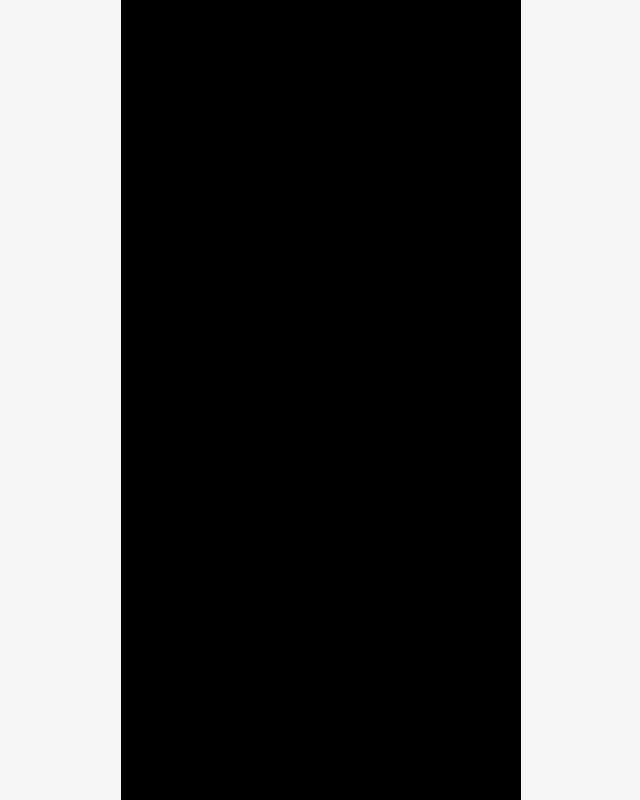
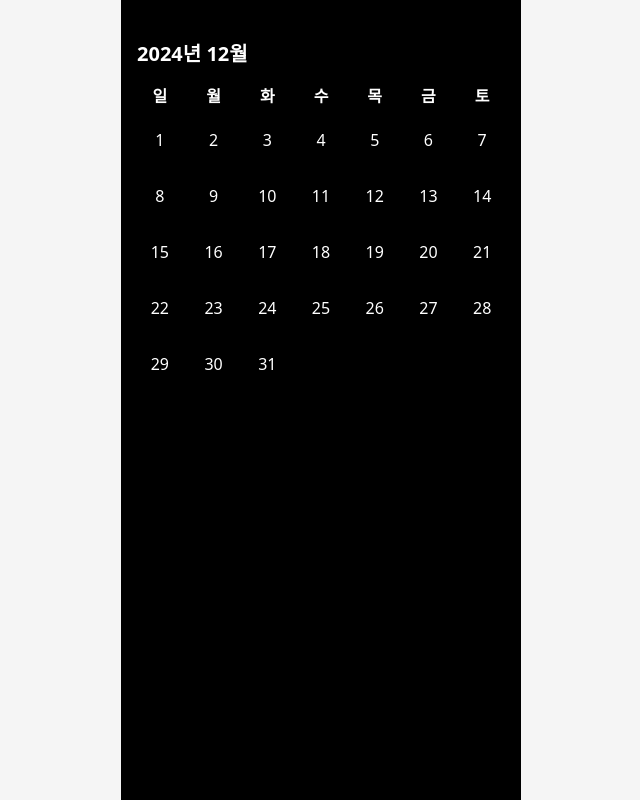
Before and after one commit to sonar-diary/Front-end, a React (Vite) app in the folder sonar-front/: page /Home in a window 1280 px wide. Before the commit this address had no page. Shown: the whole page, without its empty margins (319-959 px from the left). Built offline with nearby package versions, Linux system fonts and the light colour scheme.

Commit message:
home page calendar

```diff
--- a/sonar-front/package.json
+++ b/sonar-front/package.json
@@ -14,7 +14,7 @@
     "react": "^18.3.1",
     "react-dom": "^18.3.1",
     "react-router-dom": "^7.0.2"
-  },
+},
   "devDependencies": {
     "@eslint/js": "^9.15.0",
     "@types/react": "^18.3.12",
--- a/sonar-front/src/App.jsx
+++ b/sonar-front/src/App.jsx
@@ -2,6 +2,7 @@
 import { useState } from "react";
 import Splash from "./components/Splash";
 import Login from "./pages/Login";
+import Home from "./pages/Home";
 
 function App() {
   const [showSplash, setShowSplash] = useState(true);
@@ -14,6 +15,7 @@
         <Router>
           <Routes>
             <Route path="/" element={<Login />} />
+            <Route path="/Home" element={<Home />} />
           </Routes>
         </Router>
       )}
--- /dev/null
+++ b/sonar-front/src/components/Calendar.jsx
@@ -0,0 +1,77 @@
+import { useState } from "react";
+
+const DAYS = ["일", "월", "화", "수", "목", "금", "토"];
+
+function Calendar() {
+  const [currentDate, setCurrentDate] = useState(new Date());
+  const year = currentDate.getFullYear();
+  const month = currentDate.getMonth();
+
+  // 달력에 표시될 날짜들
+  const createCalendarDays = () => {
+    // 해당 월의 첫째 날 (객체)
+    const firstDay = new Date(year, month, 1);
+    // 그 첫째 날의 요일 (0: 일요일 ~ 6: 토요일)
+    const firstDayOfWeek = firstDay.getDay();
+    // 해당 월의 마지막 날짜
+    const lastDate = new Date(year, month + 1, 0).getDate();
+    // 이전 월의 마지막 날짜 구하기
+    const prevLastDate = new Date(year, month, 0).getDate();
+
+    const days = [];
+
+    // 1. 첫째 날 이전의 칸을 전 월의 날짜로 채우기
+    for (let i = 0; i < firstDayOfWeek; i++) {
+      days.push(prevLastDate - firstDayOfWeek + i + 1);
+    }
+    // 2. 1일부터 마지막 날까지 날짜 추가
+    for (let i = 1; i <= lastDate; i++) {
+      days.push(i);
+    }
+
+    return days;
+  };
+
+  return (
+    <>
+      <div className="w-full max-w-2xl mx-auto p-4 bg-black text-white">
+        {/* 년/월 */}
+        <section>
+          <div className="flex justify-between items-center mb-4">
+            <h2 className="text-xl font-bold">
+              {year}년 {month + 1}월
+            </h2>
+          </div>
+        </section>
+
+        {/* 요일 */}
+        <section>
+          <div className="grid grid-cols-7 gap-2 mb-2">
+            {DAYS.map((weekday) => (
+              <div key={weekday} className="text-center font-bold">
+                {weekday}
+              </div>
+            ))}
+          </div>
+        </section>
+
+        {/* 날짜 */}
+        <section>
+          <div className="grid grid-cols-7 gap-2">
+            {createCalendarDays().map((date, index) => (
+              <div
+                key={index}
+                className={`text-center p-2 h-12 flex items-center justify-center
+                  ${!date ? "text-gray-600" : "hover:bg-gray-800 cursor-pointer"}`}
+              >
+                {date}
+              </div>
+            ))}
+          </div>
+        </section>
+      </div>
+    </>
+  );
+}
+
+export default Calendar;
--- a/sonar-front/src/pages/Home.jsx
+++ b/sonar-front/src/pages/Home.jsx
@@ -1,7 +1,13 @@
-// export default function Home() {
-//   return (
-//     <div className="p-4 bg-blue-500">
-//       <h1 className="text-2xl font-bold">처음 들어왔을 때 보이는 페이지</h1>
-//     </div>
-//   );
-//  }  보류
+import Calendar from "../components/Calendar";
+
+function Home() {
+  return (
+    <div>
+      <h1>Calendar</h1>
+      <Calendar />
+      <h2>DearMe</h2>
+    </div>
+  );
+}
+
+export default Home;
```
